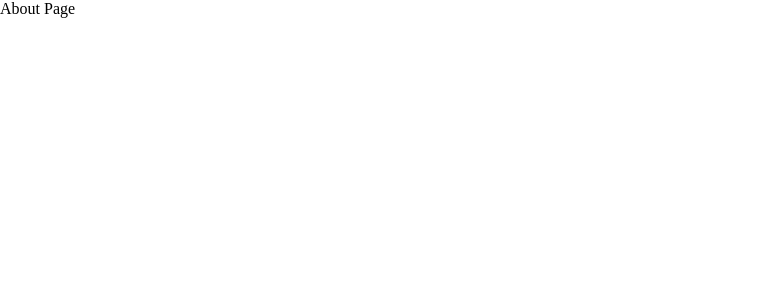
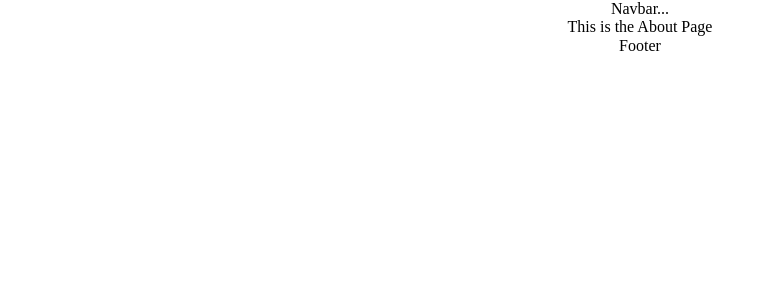
Before and after one commit to nicolae-topala/personal-website, a React (Create React App) app: page /About in a window 1280 px wide. Shown: the top 300 px of the page, without its empty margins (0-774 px from the left). Built offline with nearby package versions, Linux system fonts and the light colour scheme.

Commit message:
Add basic layout for pages

```diff
--- a/src/pages/About/AboutPage.tsx
+++ b/src/pages/About/AboutPage.tsx
@@ -1,7 +1,10 @@
 import React from 'react';
+import { Layout } from 'ui/organisms/Layout/Layout';
 
-export const AboutPage = () => {
-    return(
-        <div>About Page</div>
-    )
-}
+export const AboutPage = (): React.ReactElement => {
+  return (
+    <Layout>
+      <div>This is the About Page</div>
+    </Layout>
+  );
+};
--- a/src/pages/Contact/ContactPage.tsx
+++ b/src/pages/Contact/ContactPage.tsx
@@ -1,7 +1,10 @@
 import React from 'react';
+import { Layout } from 'ui/organisms/Layout/Layout';
 
-export const ContactPage = () => {
-    return(
-        <div>Contact Page</div>
-    )
-}
+export const ContactPage = (): React.ReactElement => {
+  return (
+    <Layout>
+      <div>Contact Page</div>
+    </Layout>
+  );
+};
--- a/src/reportWebVitals.js
+++ b/src/reportWebVitals.js
@@ -1,13 +1,16 @@
-const reportWebVitals = onPerfEntry => {
+/* eslint-disable @typescript-eslint/explicit-module-boundary-types */
+const reportWebVitals = (onPerfEntry) => {
   if (onPerfEntry && onPerfEntry instanceof Function) {
-    import('web-vitals').then(({ getCLS, getFID, getFCP, getLCP, getTTFB }) => {
-      getCLS(onPerfEntry);
-      getFID(onPerfEntry);
-      getFCP(onPerfEntry);
-      getLCP(onPerfEntry);
-      getTTFB(onPerfEntry);
-    });
+      import('web-vitals').then(
+          ({ getCLS, getFID, getFCP, getLCP, getTTFB }) => {
+              getCLS(onPerfEntry)
+              getFID(onPerfEntry)
+              getFCP(onPerfEntry)
+              getLCP(onPerfEntry)
+              getTTFB(onPerfEntry)
+          }
+      )
   }
-};
+}
 
-export default reportWebVitals;
+export default reportWebVitals
--- /dev/null
+++ b/src/ui/organisms/Layout/Layout.scss
@@ -0,0 +1,17 @@
+.layout {
+  width: 100%;
+  display: flex;
+  flex-direction: column;
+  align-items: center;
+  min-height: 100vh;
+
+  &__top {
+    width: 100%;
+    display: flex;
+    flex-direction: column;
+    align-items: center;
+    max-width: 1200px;
+    padding-left: 30px;
+    padding-right: 30px;
+  }
+}
--- /dev/null
+++ b/src/ui/organisms/Layout/Layout.tsx
@@ -0,0 +1,19 @@
+import React from 'react';
+import './Layout.scss';
+
+interface Layout {
+  children: React.ReactNode;
+}
+
+export const Layout: React.FC<Layout> = (props): React.ReactElement => {
+  return (
+    <div className="layout">
+      <div className="layout__top">
+        <div>Navbar...</div>
+        <div>{props.children}</div>
+      </div>
+
+      <div>Footer</div>
+    </div>
+  );
+};
```
Also changed, not shown: .eslintrc.js, 1 other file (tests, documents, lock files or other folders).
